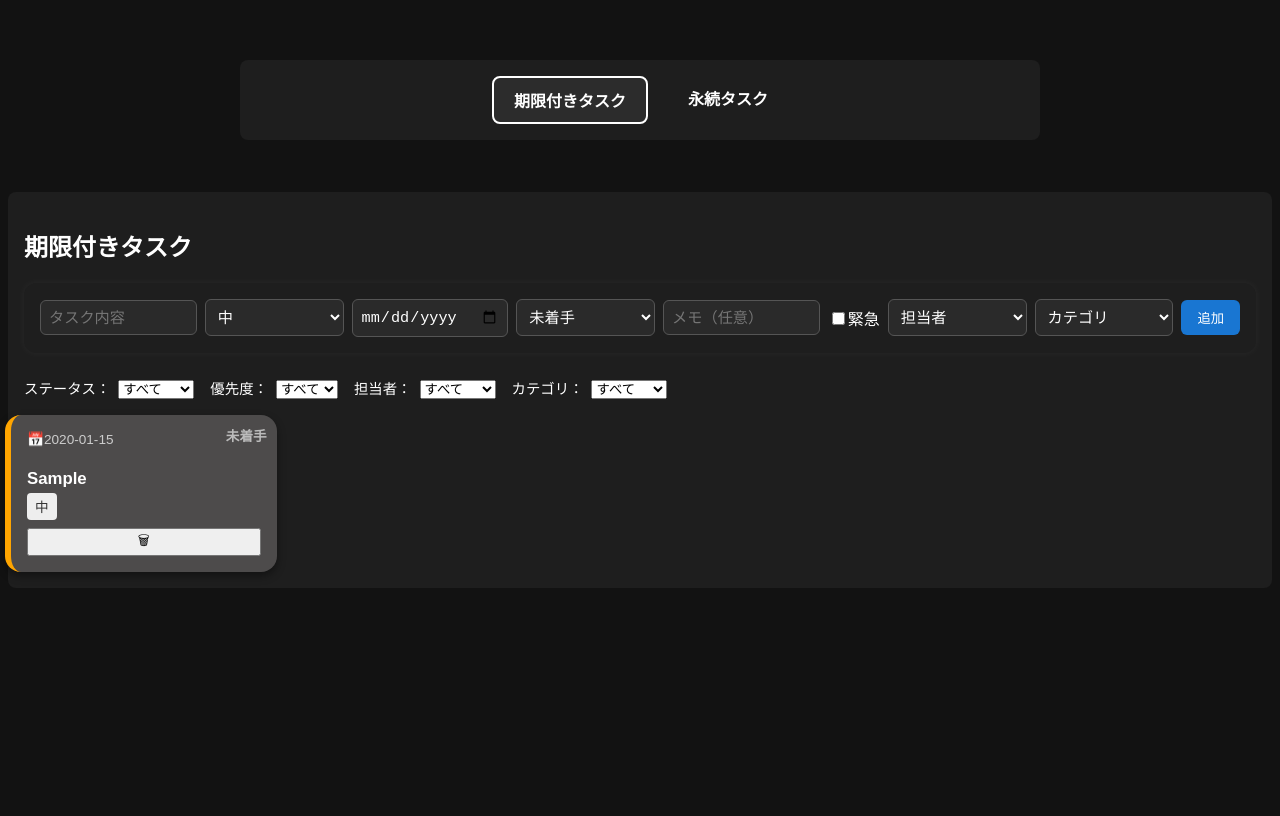
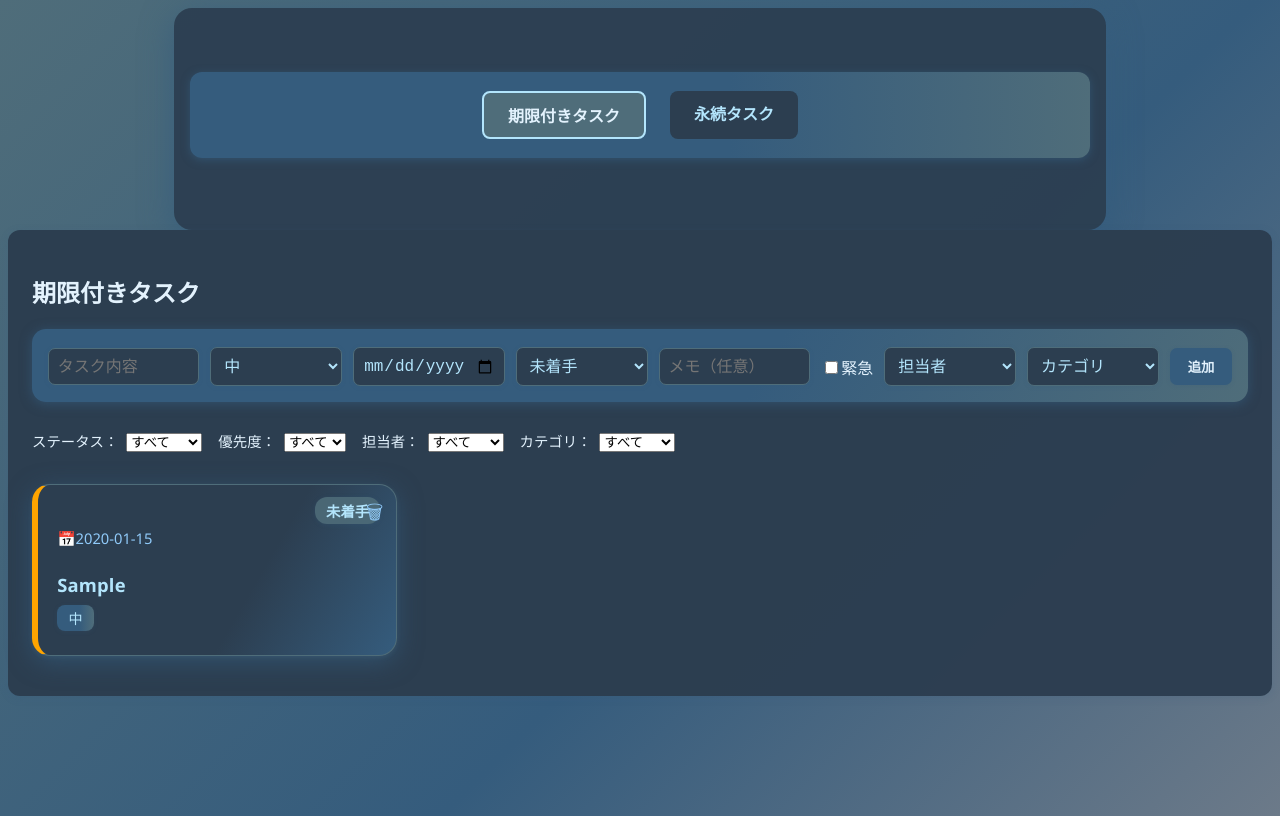
Before and after one commit to DoiToshiki/task-management, a React (Create React App) app: page /tasks in a window 1280 px wide. Both pictures are taken after typing "Sample", "2020-01-15", "Sample" into the empty fields and a click on the button "追加". Built offline with nearby package versions, Linux system fonts and the light colour scheme; no server answers.

Commit message:
UIの改善とスタイルの調整を実施

```diff
--- a/src/App.css
+++ b/src/App.css
@@ -1,41 +1,65 @@
 body {
-  background-color: #121212;
-  color: #ffffff;
-  font-family: sans-serif;
+  background: linear-gradient(135deg, #4f6d7a 0%, #355c7d 60%, #6c7a89 100%);
+  color: #e3f2fd;
+  font-family: 'Segoe UI', 'Hiragino Sans', 'Meiryo', sans-serif;
+  min-height: 100vh;
 }
 
 .app {
-  max-width: 800px;
+  max-width: 900px;
   margin: 0 auto;
-  padding: 2rem;
+  padding: 2.5rem 1rem;
+  background: rgba(44,62,80,0.93);
+  border-radius: 18px;
+  box-shadow: 0 8px 32px #355c7dcc;
 }
 
 .nav-bar {
   display: flex;
-  justify-content: space-around;
-  margin-bottom: 2rem;
-  background: #1e1e1e;
-  padding: 1rem;
-  border-radius: 8px;
+  justify-content: center;
+  gap: 24px;
+  margin: 24px 0 32px 0;
+  background: linear-gradient(90deg, #355c7d 60%, #4f6d7a 100%);
+  padding: 1.2rem 0.5rem;
+  border-radius: 12px;
+  box-shadow: 0 2px 8px #355c7daa;
 }
 
 .nav-bar a {
   text-decoration: none;
-  color: #ffffff;
+  color: #b3e5fc;
   font-weight: bold;
+  padding: 10px 24px;
+  border-radius: 8px;
+  background: #2c3e50;
+  transition: all 0.3s;
+}
+
+.nav-bar a.active-tab {
+  border: 2px solid #b3e5fc;
+  background: #4f6d7a;
+  color: #e3f2fd;
+}
+
+.nav-bar a:hover {
+  background: #4f6d7a;
+  color: #e3f2fd;
 }
 
 .content {
-  padding: 1rem;
-  background: #1e1e1e;
-  border-radius: 8px;
+  padding: 1.5rem;
+  background: rgba(44,62,80,0.98);
+  border-radius: 12px;
+  box-shadow: 0 2px 8px #355c7d33;
 }
 
 .task-list {
-  display: grid;
-  grid-template-columns: repeat(auto-fill, minmax(220px, 1fr));
-  gap: 1rem;
-  margin-top: 1rem;
+  display: flex;
+  flex-wrap: wrap;
+  gap: 2.2rem 2.2rem;
+  justify-content: flex-start;
+  align-items: flex-start;
+  padding: 1rem 0;
 }
 
 .tag-editor input[type="checkbox"] {
@@ -52,36 +76,3 @@ body {
   gap: 0.5rem;
   font-size: 1rem;
 }
-
-/* ナビゲーションバー全体のスタイル */
-.nav-bar {
-  display: flex;
-  justify-content: center;
-  gap: 20px;
-  margin: 20px 0;
-}
-
-/* リンクの共通スタイル */
-.nav-bar a {
-  text-decoration: none;
-  color: #fff;
-  padding: 10px 20px;
-  border-radius: 8px;
-  transition: all 0.3s ease;
-}
-
-/* 現在アクティブなタブにだけ付与されるスタイル */
-.nav-bar a.active-tab {
-  border: 2px solid #ffffff;
-  background-color: #2c2c2c;
-  font-weight: bold;
-}
-
-
-.nav-bar a:hover {
-  background-color: #333;
-}
-
-.nav-bar .active-tab {
-  border: 2px solid white;
-}
--- a/src/components/TaskCard.css
+++ b/src/components/TaskCard.css
@@ -1,89 +1,118 @@
 .task-list {
-  display: grid;
-  grid-template-columns: repeat(auto-fill, minmax(220px, 1fr));
-  gap: 1.5rem;
-  /* ← 隣のカードとの余白 */
-  justify-items: center;
+  display: flex;
+  flex-wrap: wrap;
+  gap: 2.2rem 2.2rem; /* 横:2.2rem, 縦:2.2rem の間隔に拡大 */
+  justify-content: flex-start;
+  align-items: flex-start;
+  padding: 1rem 0;
 }
 
 .task-card {
   width: 100%;
-  max-width: 250px;
-  background: #4d4b4b;
-  border-radius: 16px;
-  padding: 1rem;
-  box-shadow: 0 4px 8px rgba(0, 0, 0, 0.4);
-  color: white;
+  max-width: 320px;
+  background: linear-gradient(120deg, #2c3e50 60%, #355c7d 100%);
+  border-radius: 18px;
+  padding: 1.2rem 1.2rem 1rem 1.2rem;
+  box-shadow: 0 6px 24px #355c7daa, 0 1.5px 4px #4f6d7a55;
+  color: #b3e5fc;
   display: flex;
   flex-direction: column;
-  justify-content: space-between;
-  transition: transform 0.2s ease;
+  justify-content: flex-start;
   position: relative;
-  /* ← 重要 */
+  transition: box-shadow 0.2s, transform 0.2s;
+  border: 1.5px solid #4f6d7a;
+  margin-right: 0.2rem; /* 念のためカード自体にもわずかな余白 */
 }
 
 .task-card:hover {
-  transform: translateY(-3px);
+  box-shadow: 0 12px 32px #355c7dcc, 0 2px 8px #4f6d7a88;
+  transform: translateY(-4px) scale(1.02);
+  border-color: #b3e5fc;
 }
 
+.urgent-icon {
+  position: absolute;
+  top: 12px;
+  left: 12px;
+  width: 24px;
+  height: 24px;
+  z-index: 10;
+}
+
+.task-status-top {
+  position: absolute;
+  top: 12px;
+  right: 16px;
+  font-size: 0.9rem;
+  font-weight: bold;
+  background: #4f6d7add;
+  color: #b3e5fc !important;
+  padding: 0.2rem 0.7rem;
+  border-radius: 12px;
+  box-shadow: 0 1px 4px #355c7d44;
+}
 
 .task-main {
   flex-grow: 1;
+  margin-top: 1.5rem;
+}
+
+.task-title {
+  font-size: 1.15rem;
+  font-weight: bold;
+  color: #b3e5fc;
+  margin-bottom: 0.5rem;
+  letter-spacing: 0.01em;
+}
+
+.task-due {
+  font-size: 0.92rem;
+  color: #90caf9;
+  margin-bottom: 0.5rem;
+  font-weight: 500;
 }
 
 .task-meta {
   display: flex;
-  gap: 1rem;
-  font-size: 0.9rem;
-  color: #ccc;
+  gap: 0.5rem;
+  font-size: 0.92rem;
+  color: #b3e5fc;
+  margin-bottom: 0.5rem;
 }
 
 .badge {
-  background: #eee;
-  color: #333;
-  border-radius: 4px;
-  padding: 0.2rem 0.5rem;
-  margin-right: 0.3rem;
-  margin-bottom: 0.5rem;
-  font-size: 0.85rem;
-}
-
-.due-date {
-  font-weight: bold;
+  background: linear-gradient(90deg, #355c7d 60%, #4f6d7a 100%);
+  color: #b3e5fc;
+  border-radius: 8px;
+  padding: 0.18rem 0.7rem;
+  margin-right: 0.1rem;
+  font-size: 0.88rem;
+  font-weight: 500;
+  box-shadow: 0 1px 4px #355c7d33;
 }
 
 .task-status {
   margin-top: 0.4rem;
   font-size: 1rem;
-  color: #aaa;
+  color: #b3e5fc;
 }
 
-.urgent-icon {
-  position: absolute;
-  top: 6px;
-  left: 6px;
-  width: 20px;
-  height: auto;
-  z-index: 10;
-}
-
-.task-due {
-  font-size: 0.85rem;
-  color: #ccc;
-  margin-bottom: 4px;
-}
-
-.task-title {
-  font-size: 1.05rem;
-  font-weight: bold;
-  color: #fff;
-  margin-bottom: 4px;
-}
-
-.task-status-top {
+.delete-btn {
   position: absolute;
   top: 10px;
   right: 10px;
-  font-size: 0.85rem;
-  font-weight: bold;
+  background: transparent;
+  border: none;
+  color: #90caf9;
+  font-size: 1.2rem;
+  cursor: pointer;
+  padding: 0.2rem;
+  border-radius: 50%;
+  transition: background 0.15s;
+  z-index: 20;
 }
+
+.delete-btn:hover {
+  background: #355c7d;
+  color: #e3f2fd;
+}
--- a/src/components/TaskCard.js
+++ b/src/components/TaskCard.js
@@ -28,6 +28,7 @@ function TaskCard({ task, onClick, onDelete }) {
       className="task-card"
       onClick={onClick}
       style={{ borderLeft: `6px solid ${getPriorityColor(task.priority)}` }}
+      tabIndex={0}
     >
       {task.tags?.urgent && (
         <img src="/urgent-icon.png" alt="urgent" className="urgent-icon" />
@@ -36,6 +37,17 @@ function TaskCard({ task, onClick, onDelete }) {
       <div className="task-status-top" style={{ color: getStatusColor(task.status) }}>
         {task.status}
       </div>
+
+      <button
+        className="delete-btn"
+        onClick={(e) => {
+          e.stopPropagation();
+          onDelete();
+        }}
+        title="削除"
+      >
+        🗑
+      </button>
 
       <div className="task-main">
         {task.dueDate && (
@@ -53,17 +65,7 @@ function TaskCard({ task, onClick, onDelete }) {
             <span className="badge">{task.tags.category}</span>
           )}
         </div>
-        <div> </div>
       </div>
-
-      <button
-        onClick={(e) => {
-          e.stopPropagation();
-          onDelete();
-        }}
-      >
-        🗑
-      </button>
     </div>
   );
 }
--- a/src/components/TaskDetailModal.css
+++ b/src/components/TaskDetailModal.css
@@ -12,12 +12,16 @@
 }
 
 .modal {
-  background: white;
+  background: #e3f2fd;
+  color: #1976d2;
   padding: 2rem;
-  border-radius: 10px;
-  width: 300px;
-  max-width: 90%;
-  box-shadow: 0 2px 10px rgba(0, 0, 0, 0.2);
+  border-radius: 12px;
+  width: 340px;
+  max-width: 95vw;
+  max-height: 90vh;
+  box-shadow: 0 2px 16px #90caf9cc;
+  overflow-y: auto;
+  overscroll-behavior: contain;
 }
 
 .close-btn {
@@ -27,16 +31,6 @@
   border: none;
   border-radius: 4px;
   cursor: pointer;
-}
-
-.modal {
-  background: #1e1e1e;
-  color: #fff;
-}
-
-.close-btn {
-  background-color: #444;
-  color: #fff;
 }
 
 .modal label {
--- a/src/components/TaskDetailModal.js
+++ b/src/components/TaskDetailModal.js
@@ -10,6 +10,12 @@ function TaskDetailModal({ task, onClose, onUpdate }) {
   }, [task]);
 
   const handleChange = (e) => {
+    const { name, value } = e.target;
+    setEditableTask((prev) => ({ ...prev, [name]: value }));
+  };
+
+  // 新規追加: 誰のため/なぜやる/成功条件
+  const handleExtraChange = (e) => {
     const { name, value } = e.target;
     setEditableTask((prev) => ({ ...prev, [name]: value }));
   };
@@ -92,6 +98,38 @@ function TaskDetailModal({ task, onClose, onUpdate }) {
           />
         </label>
 
+        {/* 誰のため、なぜやる、成功条件の入力欄を追加 */}
+        <label>
+          誰のため：
+          <input
+            type="text"
+            name="forWhom"
+            value={editableTask.forWhom || ''}
+            onChange={handleExtraChange}
+            placeholder="例：顧客、チーム、自分など"
+          />
+        </label>
+        <label>
+          なぜやる：
+          <input
+            type="text"
+            name="why"
+            value={editableTask.why || ''}
+            onChange={handleExtraChange}
+            placeholder="目的や理由"
+          />
+        </label>
+        <label>
+          成功条件：
+          <input
+            type="text"
+            name="successCriteria"
+            value={editableTask.successCriteria || ''}
+            onChange={handleExtraChange}
+            placeholder="達成の基準やゴール"
+          />
+        </label>
+
         <button onClick={() => setShowTagEditor(!showTagEditor)}>
           {showTagEditor ? 'タグ編集を閉じる' : 'タグを編集'}
         </button>
--- a/src/components/TaskForm.css
+++ b/src/components/TaskForm.css
@@ -1,38 +1,49 @@
 .task-form {
-  background: #1e1e1e;
-  padding: 1rem;
-  border-radius: 12px;
-  box-shadow: 0 0 8px rgba(255, 255, 255, 0.05);
+  background: linear-gradient(120deg, #355c7d 60%, #4f6d7a 100%);
+  padding: 1.1rem 1rem 1rem 1rem;
+  border-radius: 14px;
+  box-shadow: 0 2px 12px #355c7daa;
   display: flex;
   flex-wrap: wrap;
-  gap: 0.5rem;
+  gap: 0.7rem;
   align-items: center;
-  margin-bottom: 1.5rem;
+  margin-bottom: 1.7rem;
 }
 
 .task-form input[type="text"],
 .task-form input[type="date"],
 .task-form select {
-  background: #2a2a2a;
-  color: #fff;
-  border: 1px solid #555;
-  padding: 0.5rem;
-  border-radius: 6px;
-  font-size: 0.95rem;
+  background: #2c3e50;
+  color: #b3e5fc;
+  border: 1.5px solid #4f6d7a;
+  padding: 0.55rem;
+  border-radius: 7px;
+  font-size: 1rem;
   flex: 1 1 120px;
   min-width: 120px;
+  box-shadow: 0 1px 4px #355c7d33;
+  transition: border 0.2s;
+}
+
+.task-form input[type="text"]:focus,
+.task-form input[type="date"]:focus,
+.task-form select:focus {
+  border: 1.5px solid #b3e5fc;
+  outline: none;
 }
 
 .task-form button {
-  background-color: #1976d2;
-  color: white;
+  background-color: #355c7d;
+  color: #e3f2fd;
   border: none;
-  border-radius: 6px;
-  padding: 0.5rem 1rem;
+  border-radius: 7px;
+  padding: 0.55rem 1.1rem;
   cursor: pointer;
   transition: background-color 0.2s ease;
+  font-weight: bold;
+  box-shadow: 0 1px 4px #355c7d33;
 }
 
 .task-form button:hover {
-  background-color: #1565c0;
+  background-color: #4f6d7a;
 }
```
